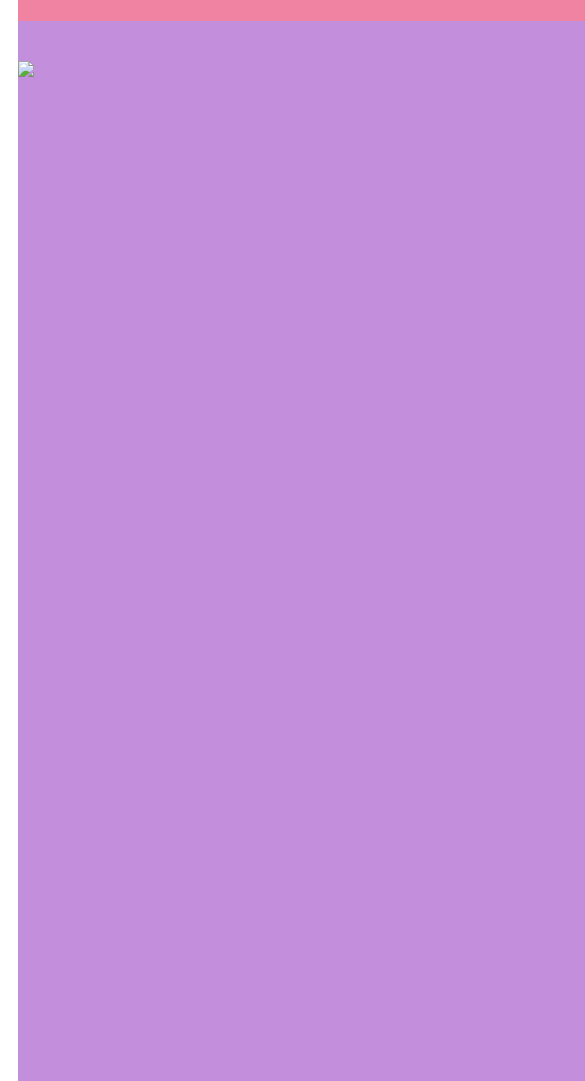
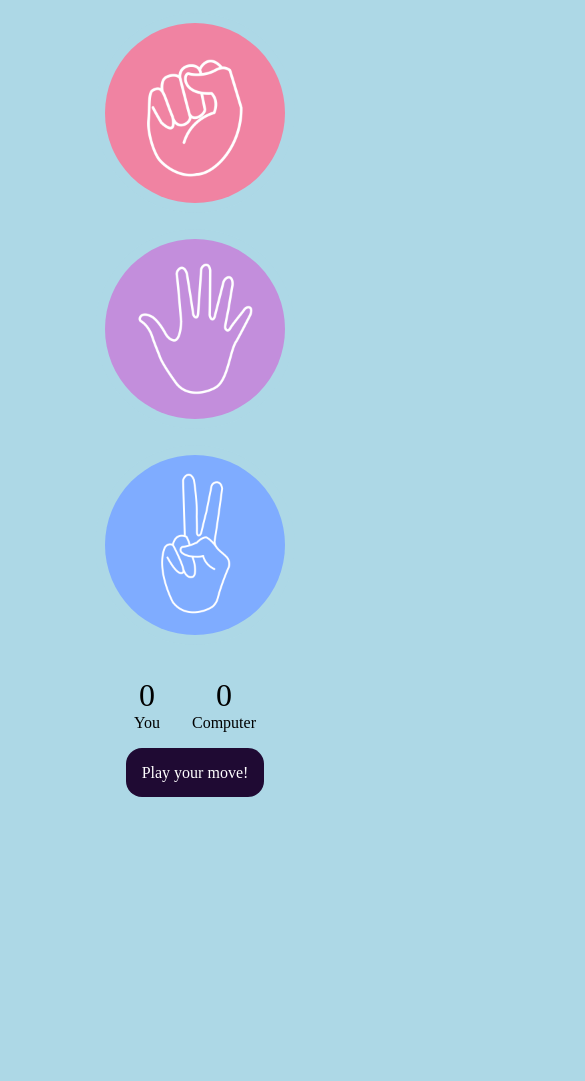
Before and after one commit to ShailyMacwan/RockPaperScissor, a plain HTML site: page index.html in a window 390 px wide. Shown: the part 99-1180 px from the top of the page, 585 px wide, since content can reach past the window. After the commit the page ends 896 px from the top, so only its background shows below. Drawn offline with Linux system fonts and the light colour scheme.

Commit message:
UI completed

```diff
--- a/app.js
+++ b/app.js
@@ -0,0 +1,11 @@
+const userScore = 0;
+const compScore= 0;
+
+const choices = document.querySelectorAll(".choice");
+
+choices.forEach((choice) =>{
+    choice.addEventListener("click", () =>{
+        console.log("it was clicked")
+
+    });
+});
--- a/index.html
+++ b/index.html
@@ -16,8 +16,26 @@
             <image src="image\paper.png" />
         </div>
         <div class="choice" id="scissor">
-            <image src="image/scissor.png" />
+            <image src="image/scissors.png" />
         </div>
     </div>
+
+    <div class="score-board">
+        <div class="score" >
+            <p id="user-score">0</p>
+            <p>You</p>
+        </div>
+
+        <div class="score" >
+            <p id="comp-score">0</p>
+            <p>Computer</p>
+        </div>
+    </div>
+
+    <div class="msg-container">
+        <p id="msg"> Play your move!</p>
+    </div>
+
+    <script src="app.js"></script>
 </body>
 </html>
--- a/style.css
+++ b/style.css
@@ -1,10 +1,106 @@
-/* .choices{
-    display: flex;
-    align-items: center;
-} */
+*{
+    margin:0;
+    padding:0;
+    text-align: center;
+    background-color: lightblue;
+
+}
+h1{
+    background-color:rgb(31, 10, 51);
+    color: #fff;
+    height: 5rem;
+    line-height: 5rem;
+margin: 1rem;}
 
 .choice{
-    margin: 10px;
-    height: 30px;
-    width: 30px;
+    height: 300px;
+    width: 300px;
+    display: flex;
+    justify-content: center;
+    align-items: center;
+    flex-wrap: wrap;
+
+    border-radius: 50%;
 }
+
+.choice:hover{
+    opacity: 0.7;
+    background-color: rgb(31, 10, 51);
+}
+.choices{
+    display: flex;
+    justify-content: center;
+    align-items: center;
+    flex-wrap: wrap;
+    gap: 1rem;
+}
+
+img{
+    height: 280px;
+    width: 280px;
+    object-fit: cover;
+    border-radius: 50%;
+}
+
+.score-board{
+    display: flex;
+    justify-content: center;
+    align-items: center;
+    font-size: 2rem;
+    gap: 2rem;
+    margin-top: 3rem;
+}
+
+#user-score, #comp-score{
+    font-size: 4rem;
+}
+
+.msg-container{
+    margin-top: 3rem;
+}
+
+#msg{
+    background-color:  rgb(31, 10, 51);
+    color: #fff;
+    padding: 1rem;
+    font-size: 2rem;
+    display: inline;
+    border-radius: 1rem;
+
+}
+
+@media only screen and (max-width: 600px) {
+    h1{
+        font-size: 2rem;
+    }
+    .choice{
+        height: 200px;
+        width: 200px;
+    }
+    img{
+        height: 180px;
+        width: 180px;
+    }
+    .score-board{
+        font-size: 1rem;
+        gap: 2rem;
+        margin: 2rem 0 2rem 0;
+    }
+
+    #user-score, #comp-score{
+        font-size: 2rem;
+    }
+
+    .msg-container{
+        margin-top: 1rem;
+    }
+
+    #msg{
+        background-color:  rgb(31, 10, 51);
+        color: #fff;
+        font-size: 1rem;
+        display: inline;
+        border-radius: 1rem;
+
+    }
+  }
```
